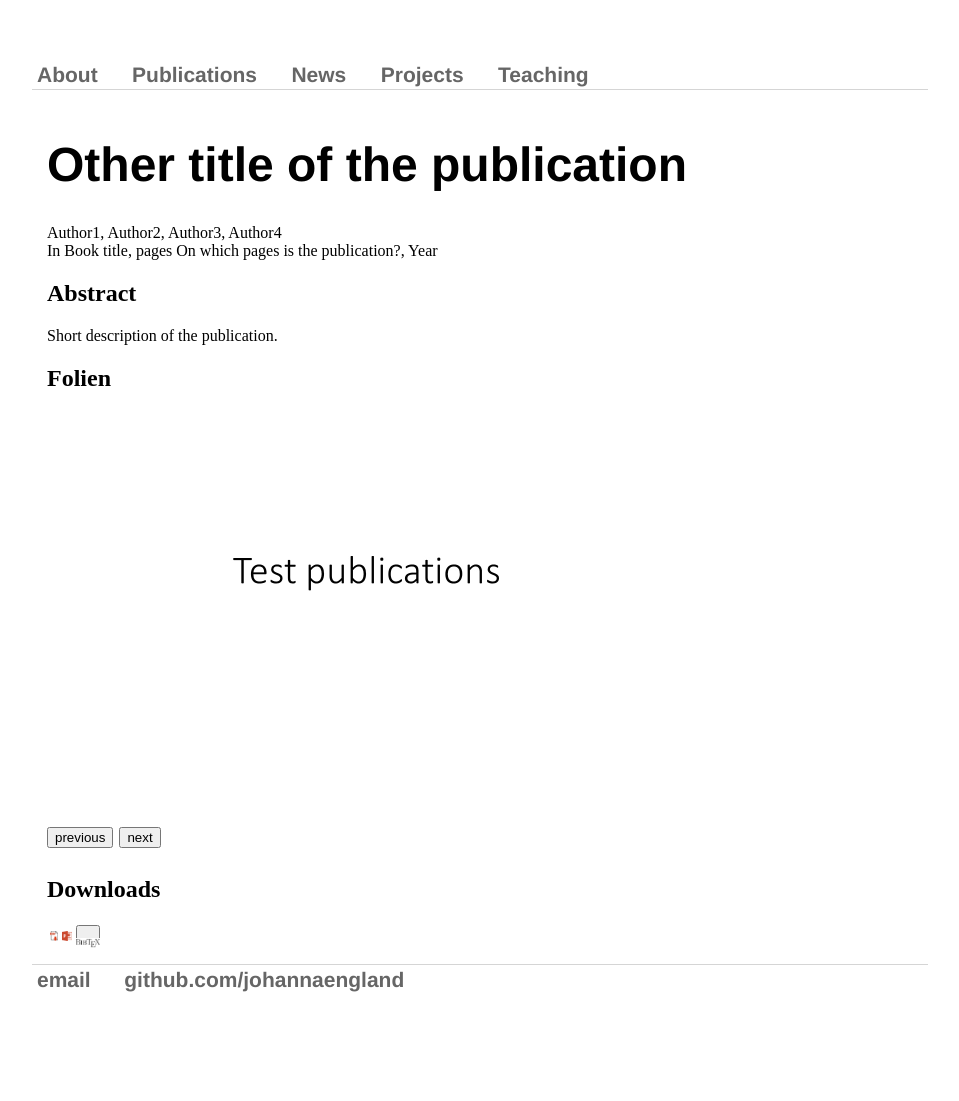
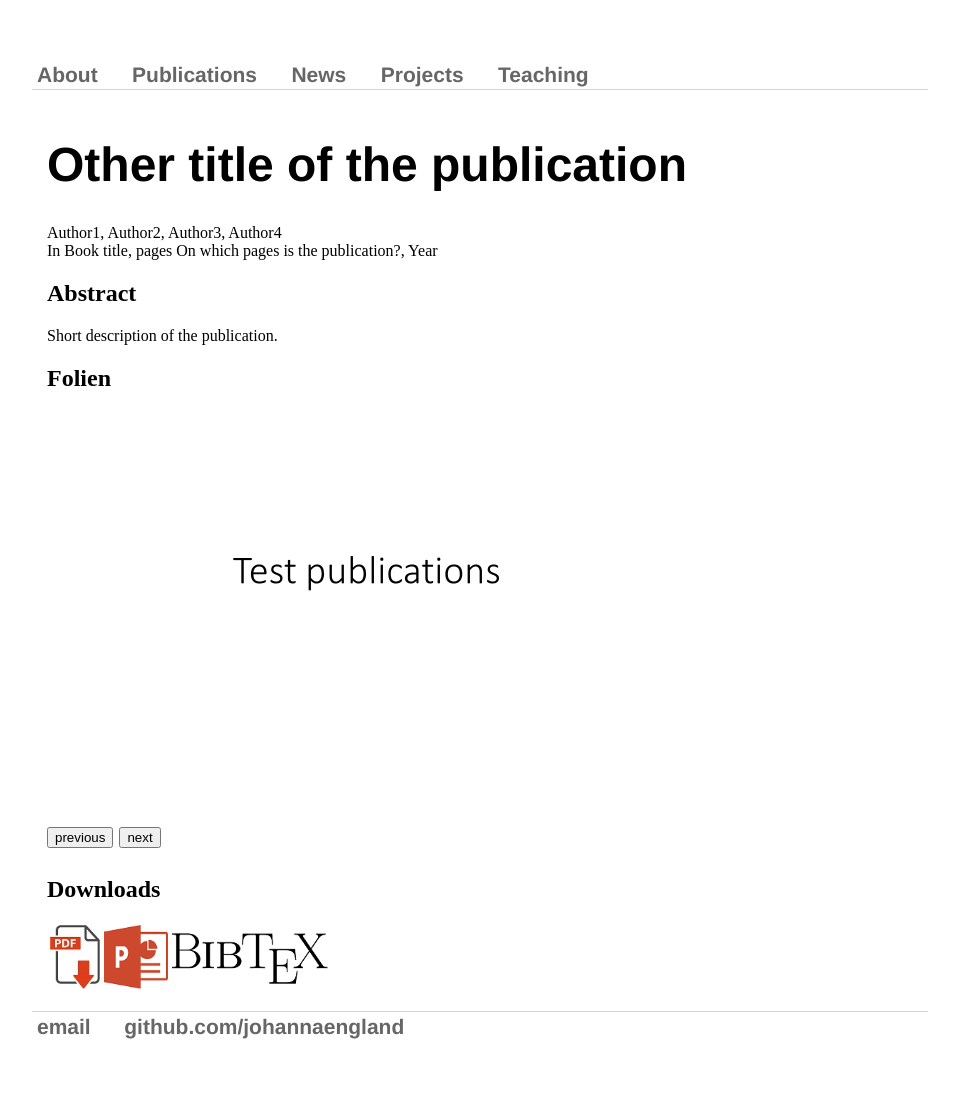
Before and after one commit to johannaengland/johannaengland.github.io, a Jekyll site: the page built from _publications/year-other-publication.md, in a window 1280 px wide. Shown: the whole page, without its empty margins (160-1119 px from the left). Built offline with Jekyll 4.4.1, drawn with Linux system fonts in a browser that asks for light colours; before the commit the page ends 1054 px from its top, so only the background shows below that.

Commit message:
Update main.css

```diff
--- a/css/main.css
+++ b/css/main.css
@@ -25,7 +25,7 @@
 }
 
 .downloads {
-    height: 10px;
+    height: 64px;
     width: auto;
 }
 
```
